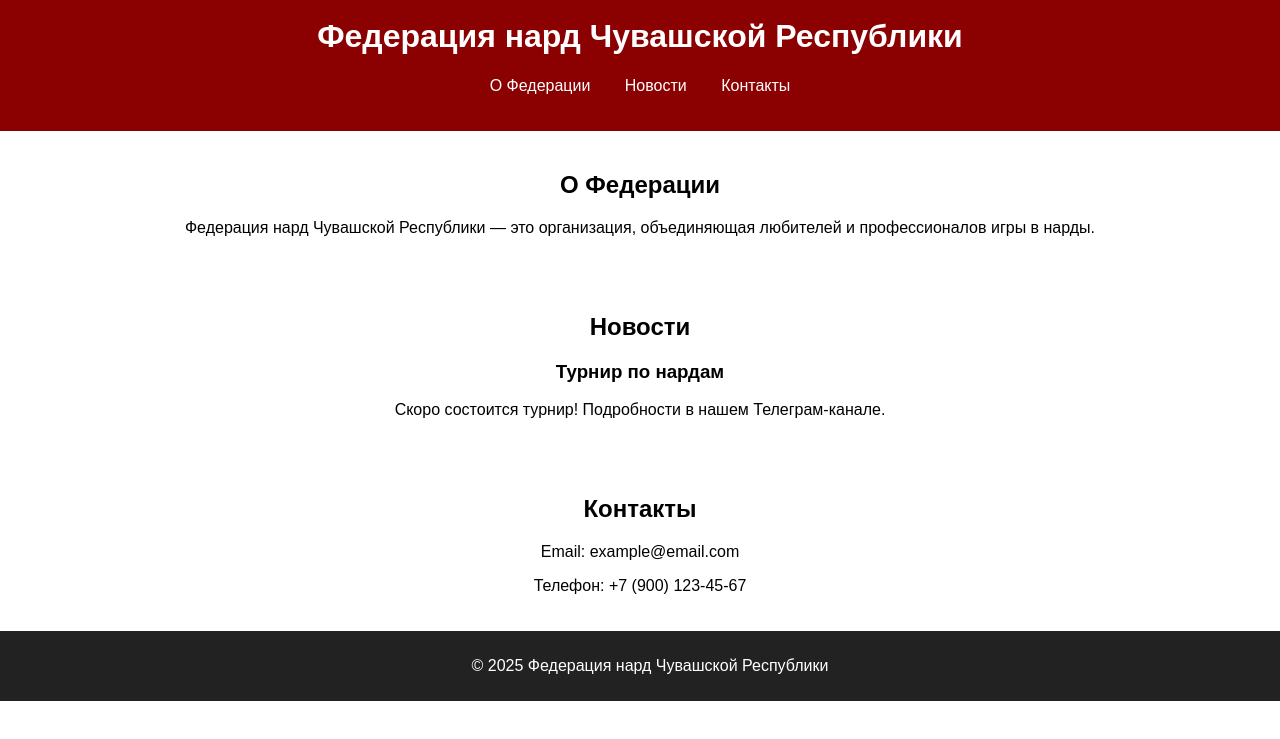
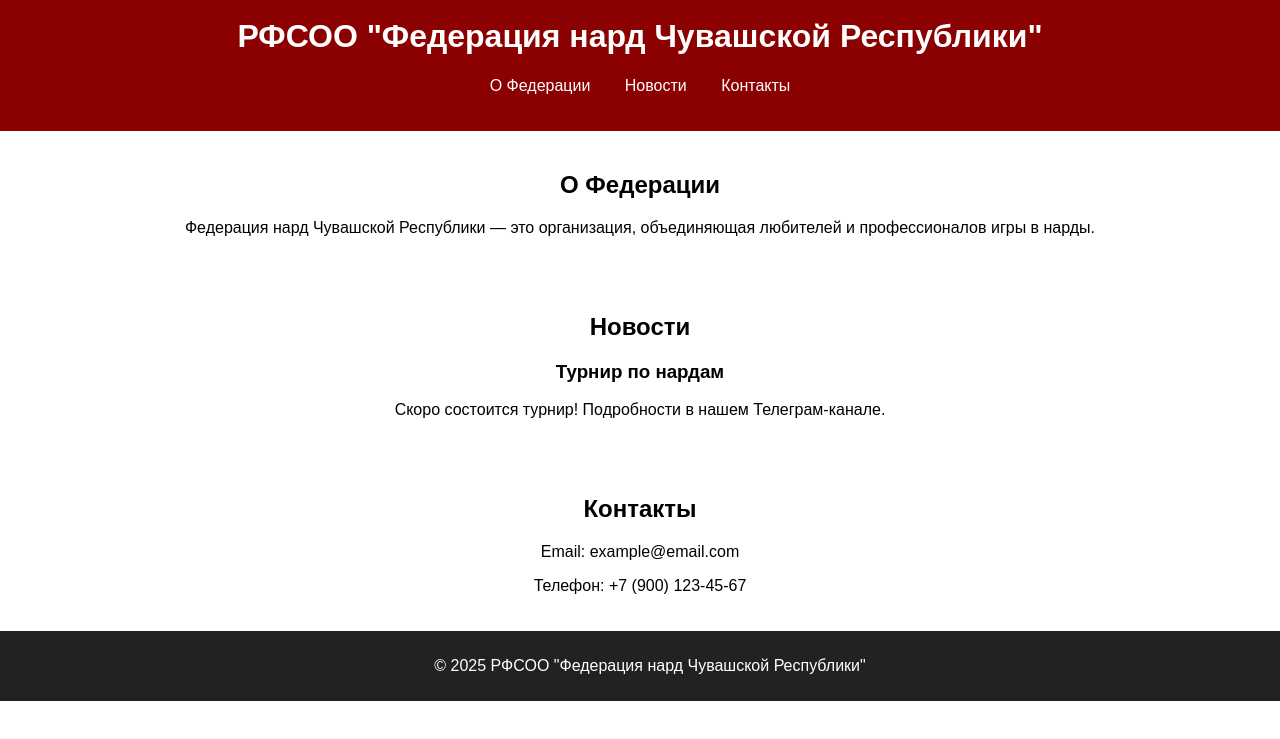
Before and after one commit to AlbutovSergey/nard-chuvashia.github.io, a plain HTML site: page index.html in a window 1280 px wide. Shown: the part 41-780 px from the top of the page. Drawn offline with Linux system fonts and the light colour scheme; files that its build step writes are made by us from their sources.

Commit message:
Update index.html

```diff
--- a/index.html
+++ b/index.html
@@ -3,7 +3,7 @@
 <head>
     <meta charset="UTF-8">
     <meta name="viewport" content="width=device-width, initial-scale=1.0">
-    <title>Федерация нард Чувашской Республики</title>
+    <title>РФСОО "Федерация нард Чувашской Республики"</title>
     <link rel="stylesheet" href="style.css">
 </head>
 <body>
@@ -11,7 +11,7 @@
         <div class="logo">
             <img src="images/logo.png" alt="Логотип Федерации нард">
         </div>
-        <h1>Федерация нард Чувашской Республики</h1>
+        <h1>РФСОО "Федерация нард Чувашской Республики"</h1>
         <nav>
             <ul>
                 <li><a href="#about">О Федерации</a></li>
@@ -41,7 +41,7 @@
     </section>
 
     <footer>
-        <p>© 2025 Федерация нард Чувашской Республики</p>
+        <p>© 2025 РФСОО "Федерация нард Чувашской Республики"</p>
     </footer>
 </body>
 </html>
```
